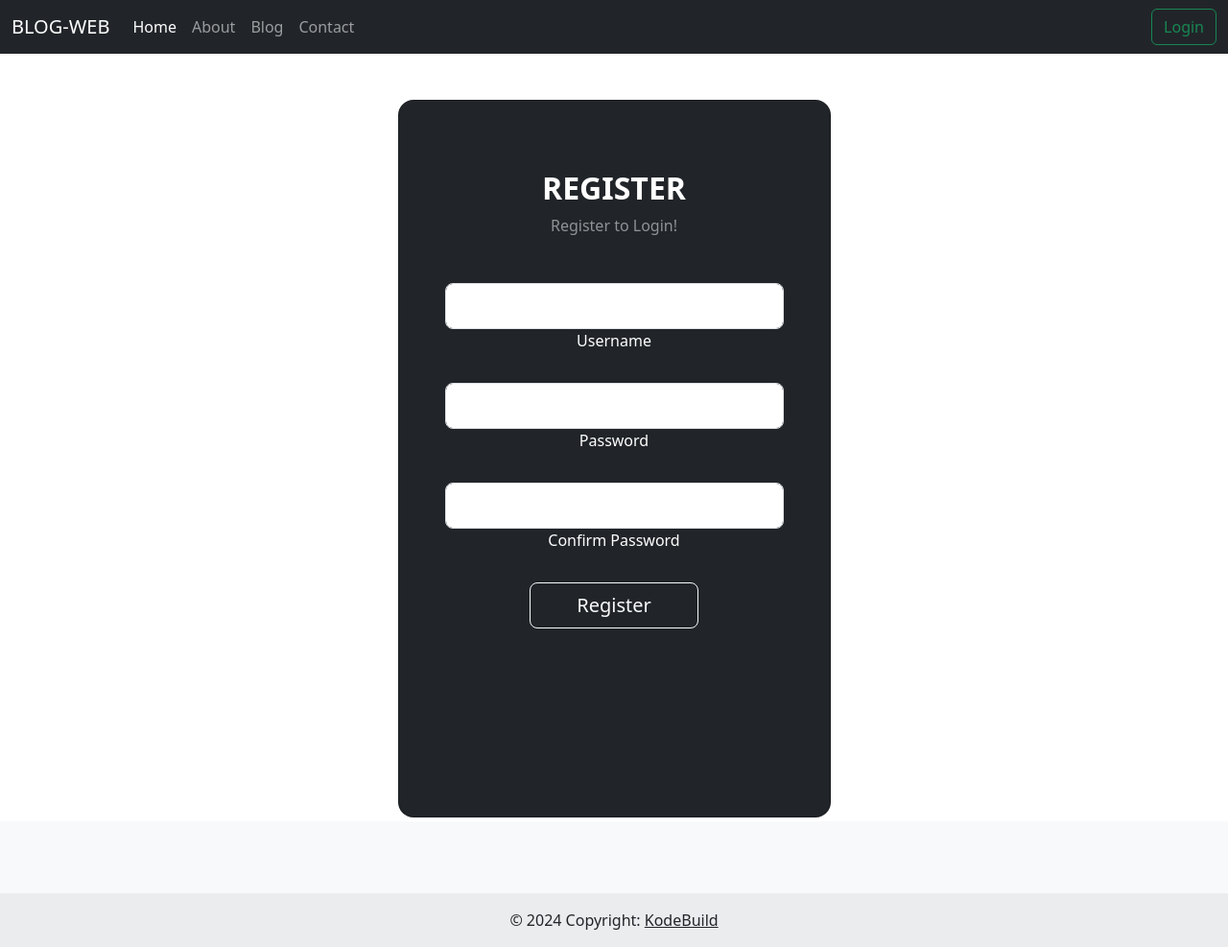
After one commit to BrendonKaruru/Mini-Blog, a Django app: page /register in a window 1280 px wide. The commit adds this page. Shown: the whole page at 96% size. Run offline with Django 5.2, Linux system fonts and the light colour scheme.

Commit message:
Creating a user

```diff
--- a/main/templates/navbar.html
+++ b/main/templates/navbar.html
@@ -29,11 +29,29 @@
                 <a class="nav-link" href="{%  url 'contact' %}">Contact</a>
               </li>
 
+              {% if request.user.is_authenticated %}
+
+              <li class="nav-item">
+                <a class="nav-link" href="{%  url 'create_blog' %}">Create Blog</a>
+              </li>
+
+              {% endif %}
+
             </ul>
-            <form class="d-flex" role="search">
 
-              <button class="btn btn-outline-success" type="submit">Login</button>
-            </form>
+
+              {% if request.user.is_authenticated %}
+              <a href="{% url 'logout' %}">
+                <button class="btn btn-outline-success" type="submit">LogOut</button>
+              </a>
+              {% else %}
+
+              <a href="{% url 'login' %}">
+                <button class="btn btn-outline-success" type="submit">Login</button>
+              </a>
+              {% endif %}
+
+
           </div>
         </div>
       </nav>
--- /dev/null
+++ b/main/templates/register.html
@@ -0,0 +1,106 @@
+
+{% include 'navbar.html' %}
+{% block content %}
+
+    <section class="vh-100 gradient-custom">
+      <div class="container py-5 h-100">
+        <div class="row d-flex justify-content-center align-items-center h-100">
+          <div class="col-12 col-md-8 col-lg-6 col-xl-5">
+            <div class="card bg-dark text-white" style="border-radius: 1rem">
+              <div class="card-body p-5 text-center">
+                <div class="mb-md-5 mt-md-4 pb-5">
+                  <h2 class="fw-bold mb-2 text-uppercase">Register</h2>
+                  <p class="text-white-50 mb-5">
+                    Register to Login!
+                  </p>
+
+                  {% for message in messages %}
+                  {% if message %}
+
+                  <div class="alert alert-warning alert-dismissible fade show" role="alert">
+                    <strong>{{message}}</strong>
+                    <button type="button" class="btn-close" data-bs-dismiss="alert" aria-label="Close"></button>
+                  </div>
+
+                  {% endif %}
+                  {% endfor %}
+
+                  <form method="post">
+                    {% csrf_token %}
+                    <div
+                      data-mdb-input-init
+                      class="form-outline form-white mb-4"
+                    >
+                      <input
+                        type="text"
+                        id="username"
+                        name="username"
+                        class="form-control form-control-lg"
+                      />
+                      <label class="form-label" for="username">Username</label>
+                    </div>
+
+                    <div
+                      data-mdb-input-init
+                      class="form-outline form-white mb-4"
+                    >
+                      <input
+                        type="password"
+                        id="typePasswordX"
+                        name="password"
+                        class="form-control form-control-lg"
+                      />
+                      <label class="form-label" for="typePasswordX"
+                        >Password</label
+                      >
+                    </div>
+
+                    <div
+                      data-mdb-input-init
+                      class="form-outline form-white mb-4"
+                    >
+                      <input
+                        type="password"
+                        id="typePasswordX"
+                        name="confirm_password"
+                        class="form-control form-control-lg"
+                      />
+                      <label class="form-label" for="typePasswordX"
+                        >Confirm Password</label
+                      >
+                    </div>
+
+
+                    <button
+                      data-mdb-button-init
+                      data-mdb-ripple-init
+                      class="btn btn-outline-light btn-lg px-5"
+                      type="submit"
+                    >
+                      Register
+                    </button>
+                  </form>
+
+                  <div
+                    class="d-flex justify-content-center text-center mt-4 pt-1"
+                  >
+                    <a href="#!" class="text-white"
+                      ><i class="fab fa-facebook-f fa-lg"></i
+                    ></a>
+                    <a href="#!" class="text-white"
+                      ><i class="fab fa-twitter fa-lg mx-4 px-2"></i
+                    ></a>
+                    <a href="#!" class="text-white"
+                      ><i class="fab fa-google fa-lg"></i
+                    ></a>
+                  </div>
+                </div>
+              </div>
+            </div>
+          </div>
+        </div>
+      </div>
+    </section>
+
+{% endblock %}
+{% include 'footer.html' %}
--- a/main/urls.py
+++ b/main/urls.py
@@ -14,6 +14,7 @@ urlpatterns = [
     path('bloginfo/<int:pk>', views.bloginfo, name='bloginfo' ),
     path('deleteblog/<int:pk>', views.deleteblog, name='deleteblog' ),
     path('loginuser', views.loginuser, name='login'),
+    path('register', views.register, name='register'),
     path('logout', views.logout_user, name='logout' )
 
 
--- a/main/views.py
+++ b/main/views.py
@@ -4,6 +4,7 @@ from django.contrib.auth.decorators import login_required
 from django.contrib.auth import authenticate, login, logout
 from django.contrib import messages
 from django.http import HttpResponseRedirect
+from django.contrib.auth.models import User
 
 # Create your views here.
 def home (request):
@@ -100,6 +101,24 @@ def loginuser (request):
 
     return render(request, 'login.html')
 
+def register(request):
+
+    if request.method == 'POST':
+        username = request.POST.get('username')
+        password = request.POST.get('password')
+        confirm_password = request.POST.get('confirm_password')
+
+        if password == confirm_password:
+            if User.objects.filter(username = username).exists():
+                messages.error(request, 'Username already exists')
+
+            else:
+                user = User.objects.create_user(username = username, password = password)
+                user.save()
+                return redirect('login')
+
+    return render(request, 'register.html')
+
 def logout_user (request):
 
     logout(request)
```
Also changed, not shown: db.sqlite3.
